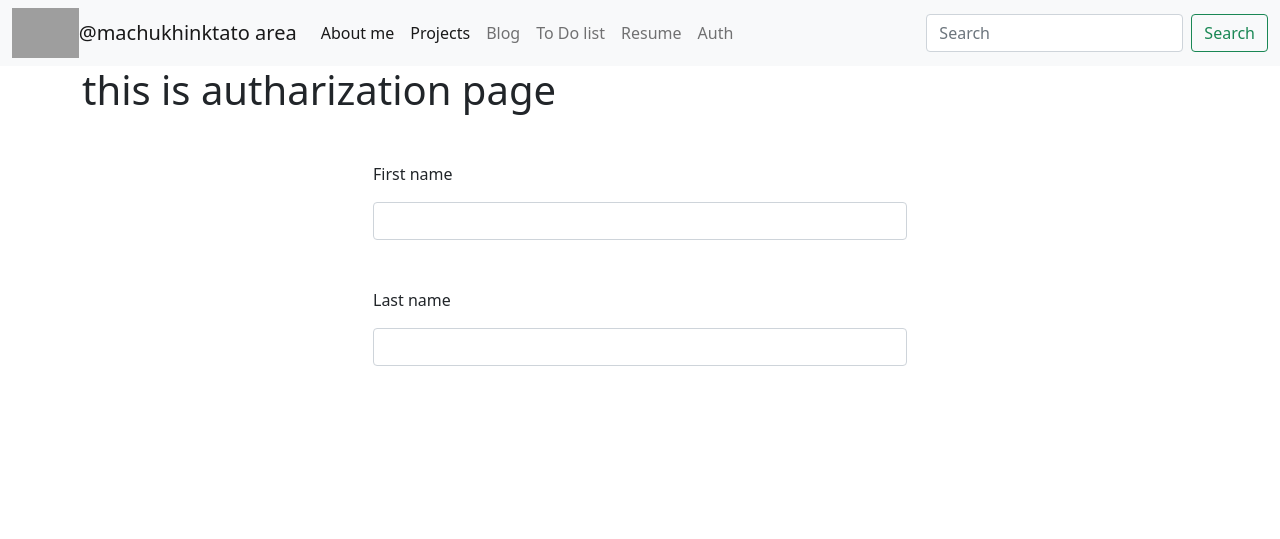
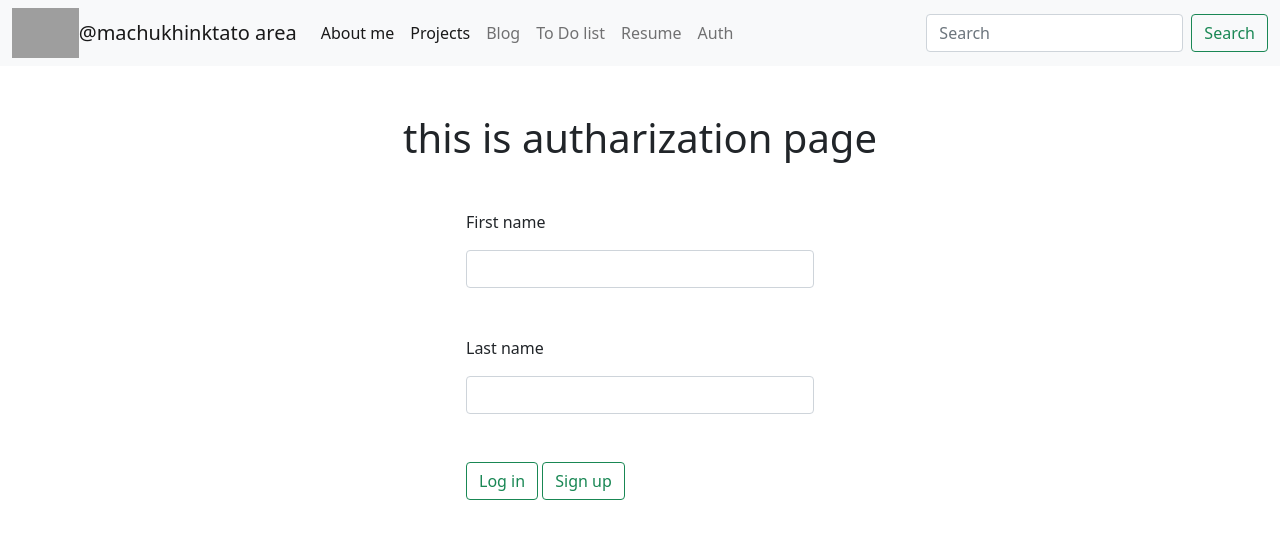
Before and after one commit to machukhinktato/personal-portfolio-ondj, a Django app: page /auth/ in a window 1280 px wide. Shown: the top 539 px of the page. Run offline with Django 3.2, Linux system fonts and the light colour scheme; grey boxes are pictures that could not be loaded.

Commit message:
all works project in  progress

```diff
--- a/authapp/templates/authapp/auth.html
+++ b/authapp/templates/authapp/auth.html
@@ -2,14 +2,31 @@
 {% load static %}
 
 {% block content %}
-    <h1>this is autharization page</h1>
+    <h1 class="text-center mt-5">this is autharization page</h1>
 
-    {% for field in fields %}
 
-        <div class="container col-6 mt-5">
-            <p>{{ field.label }}</p>
-            <p>{{ field }}</p>
+    <form action="{% url 'authapp:auth_main_url' %}">
+        {% csrf_token %}
+        {% for field in fields %}
+
+            {% if field.errors %}
+                <div class="alert alert-danger">
+                    {{ field.errors }}
+                </div>
+            {% endif %}
+
+            <div class="container col-4 mt-5">
+                <p>{{ field.label }}</p>
+                <p>{{ field }}</p>
+
+            </div>
+        {% endfor %}
+        <div class="container col-4 mt-5">
+            <button type="submit" class="btn btn-outline-success">Log in</button>
+            <a href="#" style="text-decoration: none;" class="btn btn-outline-success">
+                Sign up
+            </a>
         </div>
+    </form>
 
-    {% endfor %}
 {% endblock %}
```
